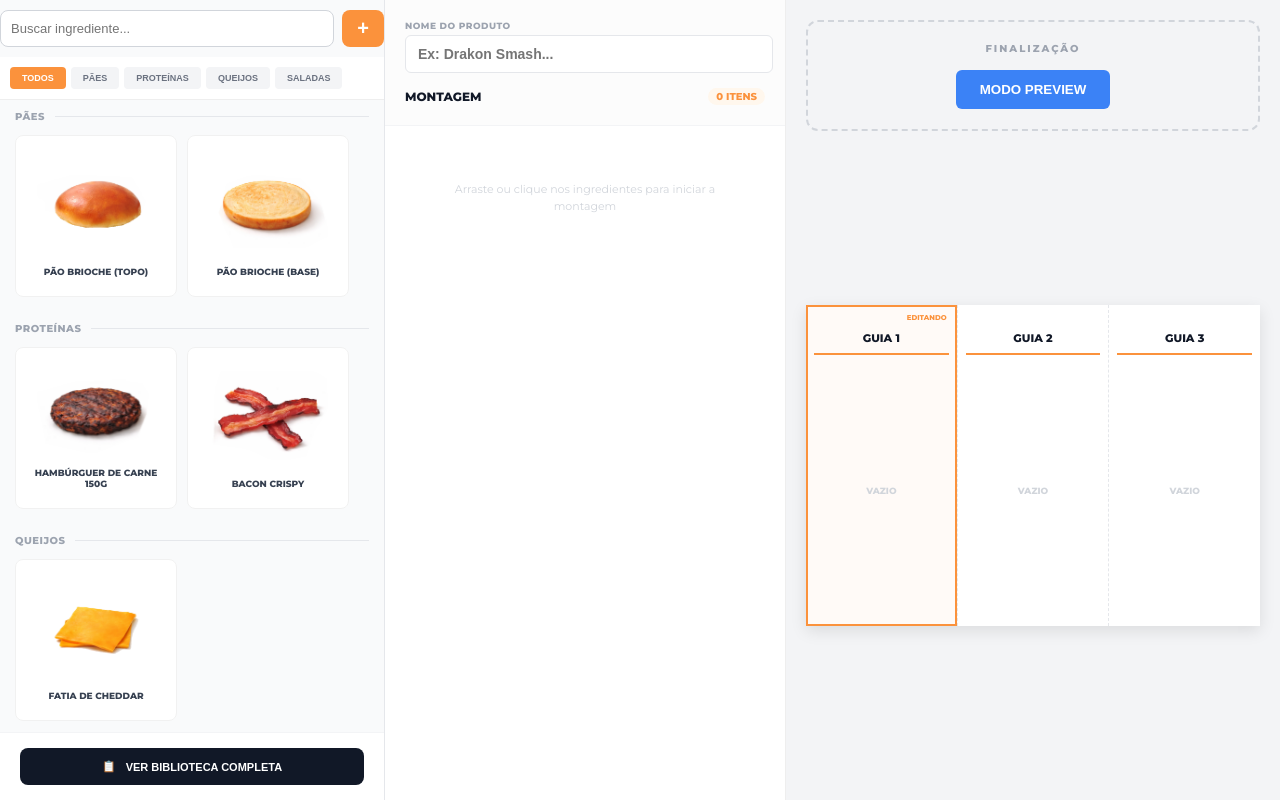
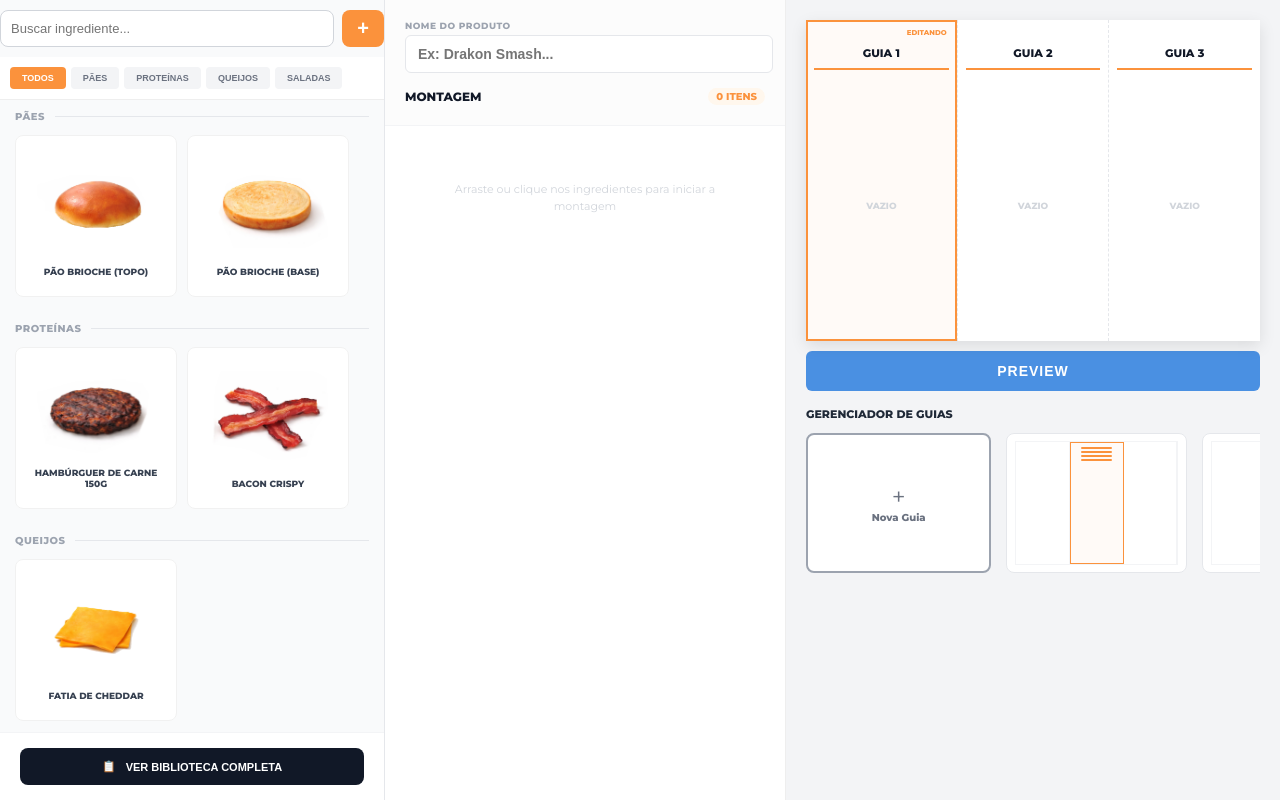
Before and after one commit to VinnyciosM/burger-blue-print, a Vue app in the folder frontend/: page / in a window 1280 px wide. Built offline with nearby package versions, Linux system fonts and the light colour scheme.

Commit message:
starting guide manegement

```diff
--- a/frontend/src/components/ActionSidebar.vue
+++ b/frontend/src/components/ActionSidebar.vue
@@ -1,6 +1,7 @@
 <script setup>
 import { ref } from 'vue'
 import html2canvas from 'html2canvas'
+import GuideManager from './GuideManager.vue'
 
 const props = defineProps({
   guides: { type: Array, required: true },
@@ -33,10 +34,10 @@ const exportAsImage = () => {
 
 <template>
   <aside class="sidebar">
-    <div class="header">
+    <!--     <div class="header">
       <span class="label">FINALIZAÇÃO</span>
       <button class="btn-primary" @click="togglePreview">MODO PREVIEW</button>
-    </div>
+    </div> -->
 
     <div class="canvas-area" :class="{ 'fullscreen': isPreviewMode }">
       <div v-if="isPreviewMode" class="overlay" @click="togglePreview"></div>
@@ -47,11 +48,9 @@ const exportAsImage = () => {
       </div>
 
       <div class="a4-sheet" :class="{ 'clean': isPreviewMode }" id="printable-a4">
-        <div v-for="(guide, index) in guides" :key="index"
-          class="column"
+        <div v-for="(guide, index) in guides" :key="index" class="column"
           :class="{ 'active': activeIndex === index && !isPreviewMode }"
-          @click="!isPreviewMode && $emit('update:activeIndex', index)"
-        >
+          @click="!isPreviewMode && $emit('update:activeIndex', index)">
           <div v-if="!isPreviewMode && activeIndex === index" class="edit-badge">
             EDITANDO
           </div>
@@ -73,40 +72,155 @@ const exportAsImage = () => {
         </div>
       </div>
     </div>
+
+    <button class="btn-preview-blue" @click="togglePreview">
+      PREVIEW
+    </button>
+
+    <GuideManager/>
+
   </aside>
 </template>
 
 <style scoped>
-/* --- BASE & LAYOUT GERAL --- */
-.sidebar { flex: 1; display: flex; flex-direction: column; padding: 20px; background: #f3f4f6; overflow: hidden; }
-.header { padding: 20px; border: 2px dashed #d1d5db; border-radius: 12px; margin-bottom: 20px; text-align: center; }
-.label { display: block; font-size: 10px; font-weight: 900; color: #9ca3af; letter-spacing: 2px; margin-bottom: 15px; }
+.btn-preview-blue {
+  width: 100%;
+  padding: 12px;
+  background: #4a90e2;
+  color: white;
+  border: none;
+  border-radius: 6px;
+  font-weight: 900;
+  font-size: 14px;
+  cursor: pointer;
+  letter-spacing: 1px;
+  margin-top: 10px;
+  margin-bottom: 16px;
+}
 
-button { font-weight: 900; cursor: pointer; border: none; border-radius: 6px; transition: background 0.2s; }
-.btn-primary { background: #3b82f6; color: #fff; padding: 12px 24px; }
-.btn-save { background: #fb923c; color: #fff; padding: 10px 20px; }
-.btn-exit { background: rgba(255,255,255,0.1); color: #fff; padding: 10px 20px; }
-.btn-exit:hover { background: #ef4444; }
 
-/* --- A4 SHEET (Visualizador Base / Reduzido) --- */
-.canvas-area { flex: 1; display: flex; justify-content: center; align-items: center; min-height: 0; }
-.a4-sheet { background: #fff; aspect-ratio: 297/210; width: 100%; display: flex; position: relative; z-index: 10; box-shadow: 0 5px 15px rgba(0,0,0,0.1); }
+.sidebar {
+  flex: 1;
+  display: flex;
+  flex-direction: column;
+  padding: 20px;
+  background: #f3f4f6;
+  overflow: hidden;
+}
 
-.column { flex: 1; padding: 15px 8px; display: flex; flex-direction: column; border-right: 1px dashed #e5e7eb; position: relative; cursor: pointer; }
-.column:last-child { border: none; }
-.active { background: #fffaf7; box-shadow: inset 0 0 0 2px #fb923c; z-index: 2; }
-.edit-badge { position: absolute; top: 8px; right: 10px; font-size: 7px; font-weight: 900; color: #fb923c; }
+.header {
+  padding: 20px;
+  border: 2px dashed #d1d5db;
+  border-radius: 12px;
+  margin-bottom: 20px;
+  text-align: center;
+}
 
-.guide-title { font-size: 11px; font-weight: 900; text-align: center; border-bottom: 2px solid #fb923c; padding-bottom: 8px; margin-bottom: 15px; text-transform: uppercase; color: #111827; }
+.label {
+  display: block;
+  font-size: 10px;
+  font-weight: 900;
+  color: #9ca3af;
+  letter-spacing: 2px;
+  margin-bottom: 15px;
+}
+
+button {
+  font-weight: 900;
+  cursor: pointer;
+  border: none;
+  border-radius: 6px;
+  transition: background 0.2s;
+}
+
+.btn-primary {
+  background: #3b82f6;
+  color: #fff;
+  padding: 12px 24px;
+}
+
+.btn-save {
+  background: #fb923c;
+  color: #fff;
+  padding: 10px 20px;
+}
+
+.btn-exit {
+  background: rgba(255, 255, 255, 0.1);
+  color: #fff;
+  padding: 10px 20px;
+}
+
+.btn-exit:hover {
+  background: #ef4444;
+}
+
+.a4-sheet {
+  background: #fff;
+  aspect-ratio: 297/210;
+  width: 100%;
+  display: flex;
+  position: relative;
+  z-index: 10;
+  box-shadow: 0 5px 15px rgba(0, 0, 0, 0.1);
+}
+
+.column {
+  flex: 1;
+  padding: 15px 8px;
+  display: flex;
+  flex-direction: column;
+  border-right: 1px dashed #e5e7eb;
+  position: relative;
+  cursor: pointer;
+}
+
+.column:last-child {
+  border: none;
+}
+
+.active {
+  background: #fffaf7;
+  box-shadow: inset 0 0 0 2px #fb923c;
+  z-index: 2;
+}
+
+.edit-badge {
+  position: absolute;
+  top: 8px;
+  right: 10px;
+  font-size: 7px;
+  font-weight: 900;
+  color: #fb923c;
+}
+
+.guide-title {
+  font-size: 11px;
+  font-weight: 900;
+  text-align: center;
+  border-bottom: 2px solid #fb923c;
+  padding-bottom: 8px;
+  margin-bottom: 15px;
+  text-transform: uppercase;
+  color: #111827;
+}
 
 /* --- ESTRUTURA UNIFICADA (Side-by-Side) --- */
-.layers-list { flex: 1; display: flex; flex-direction: column; justify-content: center; gap: 4px; min-height: 0; }
+.layers-list {
+  flex: 1;
+  display: flex;
+  flex-direction: column;
+  justify-content: center;
+  gap: 4px;
+  min-height: 0;
+}
 
 .layer-item {
   flex: 1;
   display: flex;
   align-items: center;
-  justify-content: flex-start; /* Imagem na esquerda, texto na direita */
+  justify-content: flex-start;
+  /* Imagem na esquerda, texto na direita */
   min-height: 0;
   max-height: 150px;
   width: 100%;
@@ -114,7 +228,8 @@ button { font-weight: 900; cursor: pointer; border: none; border-radius: 6px; tr
 
 /* Imagem Base (Visualizador Reduzido) */
 .ingredient-img {
-  max-width: 120px; /* CONSTRAINT: Limite menor para caber na tela de edição */
+  max-width: 120px;
+  /* CONSTRAINT: Limite menor para caber na tela de edição */
   height: 100%;
   width: auto;
   object-fit: contain;
@@ -141,29 +256,81 @@ button { font-weight: 900; cursor: pointer; border: none; border-radius: 6px; tr
 }
 
 /* --- MODO PREVIEW / FULLSCREEN (Escala Aumentada) --- */
-.fullscreen .a4-sheet { width: auto; height: 98vh; z-index: 20; }
-.fullscreen .column { padding: 10px 8px; }
-.fullscreen .guide-title { font-size: 14px; margin-bottom: 15px; padding-bottom: 10px; }
-.fullscreen .layers-list { gap: 2px; }
+.fullscreen .a4-sheet {
+  width: auto;
+  height: 98vh;
+  z-index: 20;
+}
+
+.fullscreen .column {
+  padding: 10px 8px;
+}
+
+.fullscreen .guide-title {
+  font-size: 14px;
+  margin-bottom: 15px;
+  padding-bottom: 10px;
+}
+
+.fullscreen .layers-list {
+  gap: 2px;
+}
 
 /* Escala vertical maior no Fullscreen */
-.fullscreen .layer-item { max-height: 250px; }
+.fullscreen .layer-item {
+  max-height: 250px;
+}
 
 /* Escala horizontal maior no Fullscreen */
 .fullscreen .ingredient-img {
-  max-width: 290px !important; /* CONSTRAINT: Limite de 290px conforme solicitado */
+  max-width: 290px !important;
+  /* CONSTRAINT: Limite de 290px conforme solicitado */
 }
 
 /* Ajustes de tipografia e espaçamento para o Fullscreen */
-.fullscreen .info { padding-left: 12px; }
-.fullscreen .layer-name { font-size: 9px; }
+.fullscreen .info {
+  padding-left: 12px;
+}
+
+.fullscreen .layer-name {
+  font-size: 9px;
+}
 
 /* Fullscreen Overlays */
-.fullscreen { position: fixed; inset: 0; padding: 5px; z-index: 999; }
-.overlay { position: absolute; inset: 0; background: rgba(17,24,39,0.98); z-index: 5; }
-.toolbar { position: absolute; top: 20px; right: 30px; display: flex; gap: 10px; z-index: 1000; }
+.fullscreen {
+  position: fixed;
+  inset: 0;
+  padding: 5px;
+  z-index: 999;
+}
+
+.overlay {
+  position: absolute;
+  inset: 0;
+  background: rgba(17, 24, 39, 0.98);
+  z-index: 5;
+}
+
+.toolbar {
+  position: absolute;
+  top: 20px;
+  right: 30px;
+  display: flex;
+  gap: 10px;
+  z-index: 1000;
+}
 
 /* Limpeza PNG */
-.clean .active { background: none !important; box-shadow: none !important; border-right: 1px dashed #e5e7eb !important; }
-.empty-msg { margin: auto; font-size: 9px; font-weight: 900; color: #d1d5db; }
+.clean .active {
+  background: none !important;
+  box-shadow: none !important;
+  border-right: 1px dashed #e5e7eb !important;
+}
+
+.empty-msg {
+  margin: auto;
+  font-size: 9px;
+  font-weight: 900;
+  color: #d1d5db;
+}
 </style>
--- /dev/null
+++ b/frontend/src/components/GuideManager.vue
@@ -0,0 +1,123 @@
+<template>
+  <div class="manager-container">
+    <h2 class="manager-title">GERENCIADOR DE GUIAS</h2>
+
+    <div class="manager-scroll">
+      <div class="manager-card add-card">
+        <div class="card-content">
+          <span class="plus-icon">+</span>
+          <span class="card-label">Nova Guia</span>
+        </div>
+      </div>
+
+      <div class="manager-card thumb-card" v-for="i in 2" :key="i">
+        <div class="mini-sheet">
+          <div class="mini-col"></div>
+          <div class="mini-col active">
+            <div class="mini-dot" v-for="j in 4" :key="j"></div>
+          </div>
+          <div class="mini-col"></div>
+        </div>
+      </div>
+    </div>
+  </div>
+</template>
+
+<style scoped>
+.manager-container {
+  display: flex;
+  flex-direction: column;
+  gap: 12px;
+}
+
+.manager-title {
+  font-size: 11px;
+  font-weight: 900;
+  color: #1f2937;
+  margin: 0;
+  text-transform: uppercase;
+}
+
+.manager-scroll {
+  display: flex;
+  gap: 15px;
+  overflow-x: auto;
+  padding-bottom: 10px;
+}
+
+.manager-card {
+  flex: 0 0 160px;
+  aspect-ratio: 4 / 3;
+  background: white;
+  border-radius: 8px;
+  border: 1px solid #d1d5db;
+  display: flex;
+  align-items: center;
+  justify-content: center;
+  cursor: pointer;
+}
+
+.add-card {
+  border: 2px solid #9ca3af;
+}
+
+.card-content {
+  display: flex;
+  flex-direction: column;
+  align-items: center;
+  color: #6b7280;
+}
+
+.plus-icon {
+  font-size: 24px;
+}
+
+.card-label {
+  font-size: 10px;
+  font-weight: 700;
+}
+
+/* Estilo Miniatura */
+.thumb-card {
+  padding: 8px;
+  border-color: #e5e7eb;
+}
+
+.mini-sheet {
+  width: 100%;
+  height: 100%;
+  border: 1px solid #f3f4f6;
+  display: flex;
+}
+
+.mini-col {
+  flex: 1;
+  border-right: 1px solid #f3f4f6;
+}
+
+.mini-col.active {
+  background: #fffaf7;
+  border: 0.5px solid #fb923c;
+  display: flex;
+  flex-direction: column;
+  align-items: center;
+  gap: 2px;
+  padding-top: 4px;
+}
+
+.mini-dot {
+  width: 60%;
+  height: 2px;
+  background: #fb923c;
+  border-radius: 1px;
+}
+
+.manager-scroll::-webkit-scrollbar {
+  height: 4px;
+}
+
+.manager-scroll::-webkit-scrollbar-thumb {
+  background: #d1d5db;
+  border-radius: 10px;
+}
+</style>
```
Also changed, not shown: 1 other file (tests, documents, lock files or other folders).
